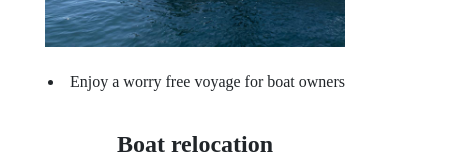
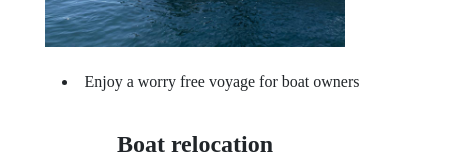
Before and after one commit to Bertokeys1/HerbHunt, a React (Create React App) app: page /Services in a window 390 px wide. Shown: the part 482-642 px from the top of the page, 470 px wide, since content can reach past the window. Built offline with nearby package versions, Linux system fonts and the light colour scheme; a web font is replaced by a local one.

Commit message:
updated service page styling

```diff
--- a/src/App.css
+++ b/src/App.css
@@ -191,7 +191,6 @@ h1 {
 
 .serviceBlocks {
   margin-bottom: 2rem;
-  width: 550px;
 }
 
 
@@ -283,7 +282,7 @@ footer {
 
   .serviceBlocks li{
     text-align: start;
-    margin-left: 8rem;
+    margin-left: 2rem;
     justify-content: center;
   }
 
--- a/src/components/Main.js
+++ b/src/components/Main.js
@@ -54,7 +54,7 @@ export default function Main() {
             />
             <figcaption className="mainServiceContent">
               <div>CONTACT</div>
-              <div>Message me directly for any questions or inqueries. <Button variant="" component={Link} to="/Content" id="Content">Send a message</Button>
+              <div>Message me directly for any questions or inqueries. <Button variant="" component={Link} to="/Contact" id="Contact">Send a message</Button>
               </div>
             </figcaption>
           </figure>
```
Also changed, not shown: 7 other files (tests, documents, lock files or other folders).
